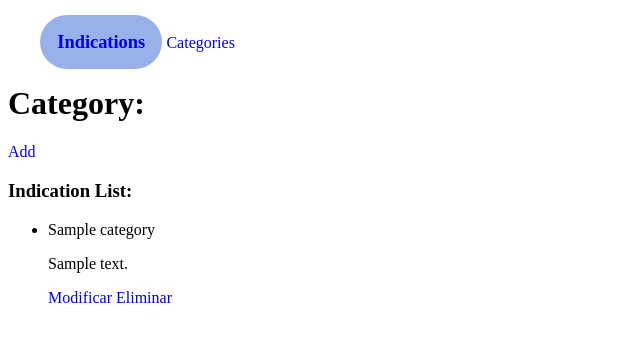
After one commit to nataliamoraluq/project_Lab_Doof, a Flask app: page /categories in a window 1280 px wide. The commit adds this page. Shown: the top 342 px of the page, without its empty margins (0-640 px from the left). Run offline with Flask 3, Linux system fonts and the light colour scheme; a database or web service that is not in the repository returns one stand-in record (values such as "Sample title").

Commit message:
starting list and CRUD categories

```diff
--- a/app.py
+++ b/app.py
@@ -10,6 +10,13 @@ app = Flask(__name__, template_folder="./templates")
 def indications():
     indicaciones = indicationCollection.find()
     return render_template("listIndication.html.jinja", indicaciones=indicaciones)
+
+#LIST - INDICATIONS
+@app.route("/categories", methods=["GET"])
+def categories():
+    categorias = categoryCollection.find()
+    return render_template("listCategory.html.jinja", categorias=categorias)
+
 
 ## CREATE INDICATION
 @app.route("/", methods=["GET", "POST"])
@@ -32,7 +39,7 @@ def addIndication():
     return render_template("createIndication.html.jinja")
 
 ## UPDATE INDICATION
-@app.route("/update/<id>", methods=["GET", "POST"])
+@app.route("/updateI/<id>", methods=["GET", "POST"])
 def updateIndication(id):
     oid = ObjectId(id)
     indication = indicationCollection.find_one({'_id': oid})
@@ -47,7 +54,7 @@ def updateIndication(id):
     return render_template("updateIndication.html.jinja", indicX=indication)
 
 ## DELETE INDICATION
-@app.route("/delete/<id>", methods=["GET"])
+@app.route("/deleteI/<id>", methods=["GET"])
 def deleteIndication(id):
     oid = ObjectId(id)
     indicationCollection.delete_one({'_id': oid})
--- a/templates/base.html.jinja
+++ b/templates/base.html.jinja
@@ -9,6 +9,7 @@
 <body>
     <nav id="navBarOptions">
         <a id="navIndic" href="{{ url_for('indications') }}"> Indications</a>
+        <a id="navCat" href="{{ url_for('categories') }}"> Categories</a>
     </nav>
     {% for message in get_flashed_messages()  %}
         <p style="color: red; font-weight: 600">{{ message }}</p>
--- /dev/null
+++ b/templates/listCategory.html.jinja
@@ -0,0 +1,20 @@
+{% extends 'base.html.jinja' %}
+{% block contentBase %}
+  <div id="infoCateg">
+        <h1> {% block title %} Category: {% endblock %}</h1>
+        <a href="{{ url_for('addCategory') }}"> Add </a>
+        <h3> Indication List: </h3>
+  </div>
+  <div id="categListCont">
+        <ul>
+            {% for x in categorias %}
+                <li>
+                    <p>{{ x.name }}</p>
+                    <p>{{x.description}} </p>
+                    <a href="/updateC/{{x._id}}">Modificar</a>
+                    <a href="/deleteC/{{x._id}}">Eliminar</a>
+                </li>
+            {% endfor %}
+        </ul>
+  </div>
+{% endblock %}
--- a/templates/listIndication.html.jinja
+++ b/templates/listIndication.html.jinja
@@ -11,8 +11,8 @@
                 <li>
                     <p>{{ x.codeIndic }}</p>
                     <p>{{x.description}} </p>
-                    <a href="/update/{{x._id}}">Modificar</a>
-                    <a href="/delete/{{x._id}}">Eliminar</a>
+                    <a href="/updateI/{{x._id}}">Modificar</a>
+                    <a href="/deleteI/{{x._id}}">Eliminar</a>
                 </li>
             {% endfor %}
         </ul>
```
